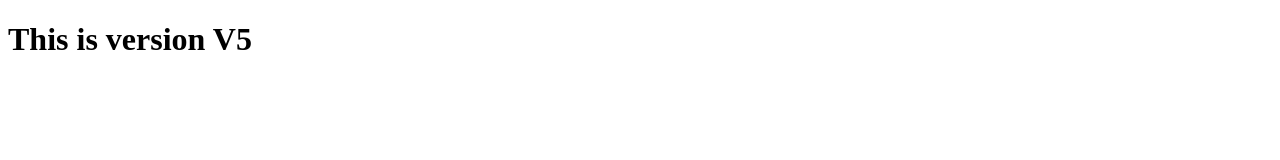
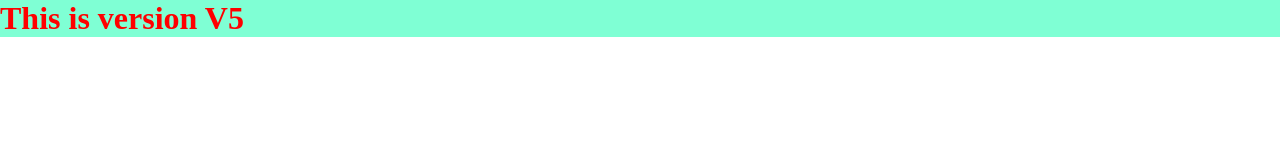
Before and after one commit to Palakdhiman4566/myrepo, a plain HTML site: page index.html in a window 1280 px wide. Drawn offline with Linux system fonts and the light colour scheme.

Commit message:
adding design

```diff
--- /dev/null
+++ b/index.css
@@ -0,0 +1,8 @@
+*{
+    margin:0;
+    padding:0;
+}
+h1{
+    color:red;
+    background-color: aquamarine;
+}
--- a/index.html
+++ b/index.html
@@ -3,6 +3,7 @@
 <head>
     <meta charset="UTF-8">
     <meta name="viewport" content="width=device-width, initial-scale=1.0">
+    <link rel="stylesheet" href="index.css">
     <title>Document</title>
 </head>
 <body>
```
